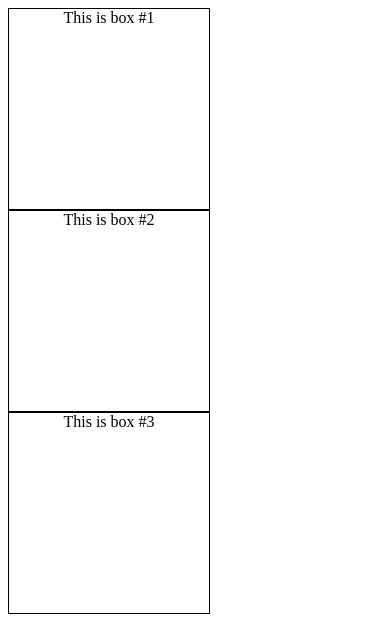
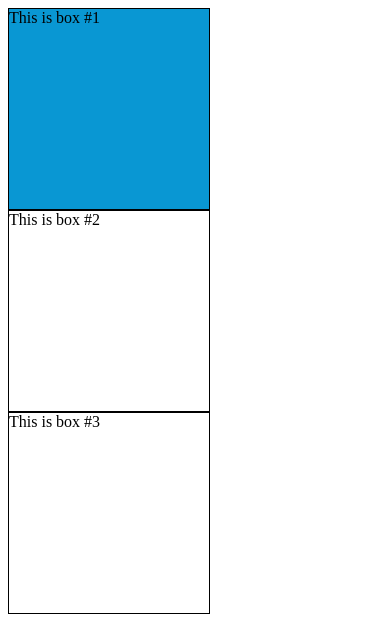
Before and after one commit to TriZanf/resposive-design-example, a plain HTML site: page index.html in a window 390 px wide. Drawn offline with Linux system fonts and the light colour scheme.

Commit message:
media querie added for mobile

```diff
--- a/css/style.css
+++ b/css/style.css
@@ -3,6 +3,12 @@
     width: 200px;
     height: 200px;
     border: 1px solid #000;
-    text-align: center;
-    text-emphasis: bold;
+
 }
+
+/* media queries */
+@media (max-width: 767px) {
+    .mobile {
+        background-color: #0997d3;
+    }
+}
```
